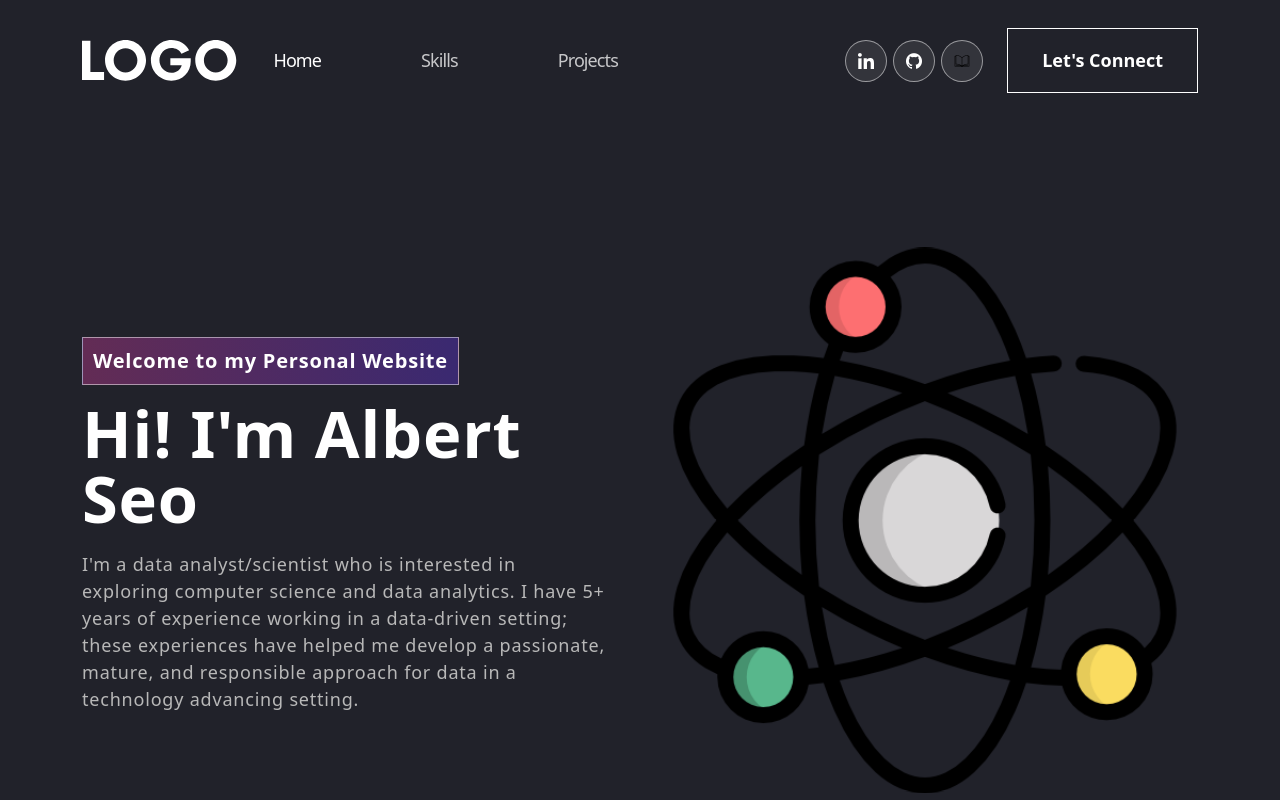
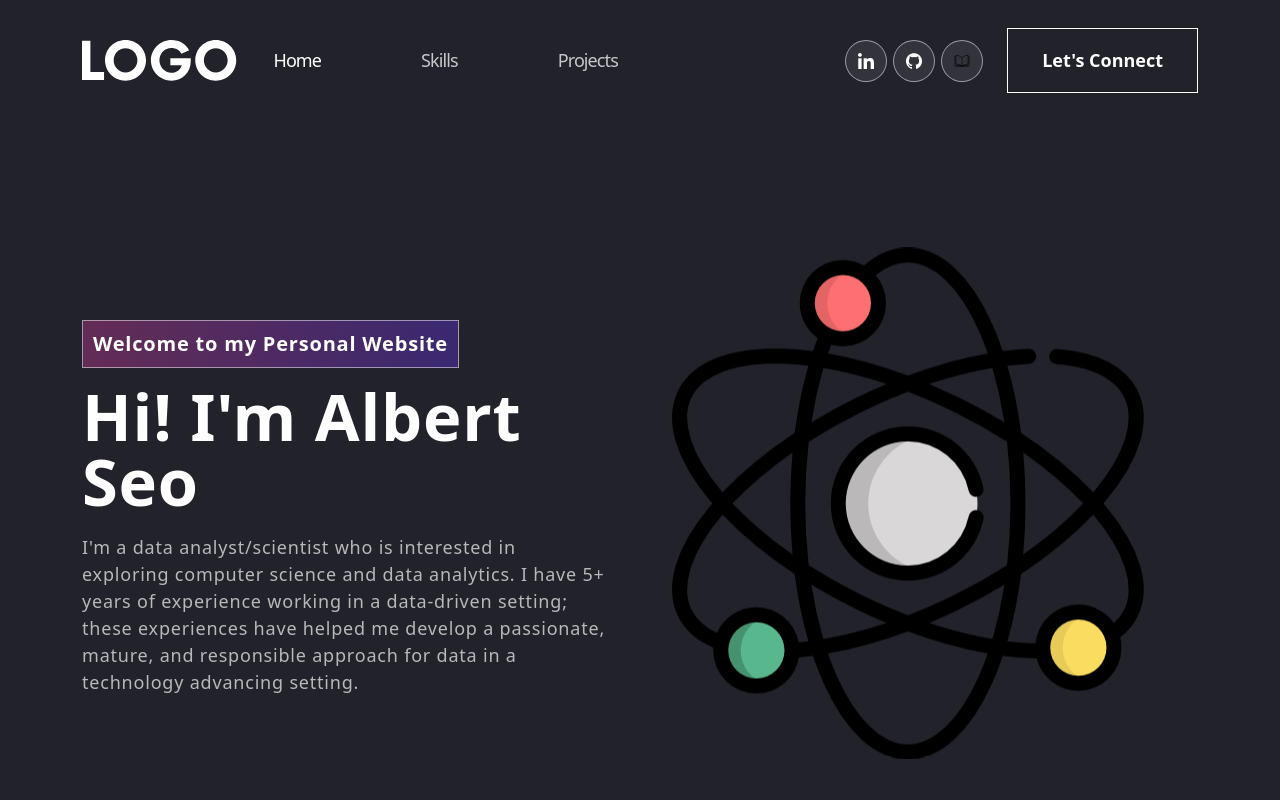
Before and after one commit to albertjseo/personal-portfolio, a React (Create React App) app: page / in a window 1280 px wide. Shown: the top 800 px of the page. Built offline with nearby package versions, Linux system fonts and the light colour scheme.

Commit message:
Upodating Skills.js

```diff
--- a/src/App.css
+++ b/src/App.css
@@ -262,8 +262,6 @@ nav.navbar .navbar-toggler[aria-expanded="true"] .navbar-toggler-icon {
 }
 .about img {
   animation: updown 3s linear infinite;
-  width: 100%;
-  height: auto;
 }
 @keyframes updown {
     0% {
@@ -288,7 +286,6 @@ nav.navbar .navbar-toggler[aria-expanded="true"] .navbar-toggler-icon {
 }
 .skill-bx {
     background: #21222A;
-
     text-align: center;
     padding: 60px 50px;
     margin-top: -60px;
```
